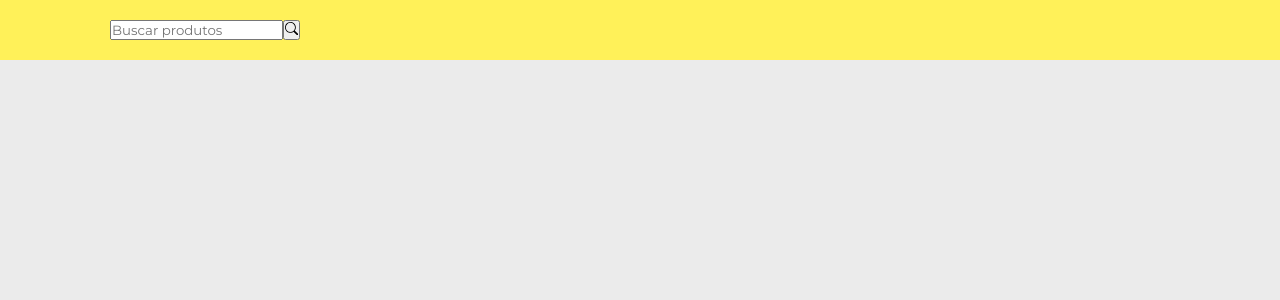
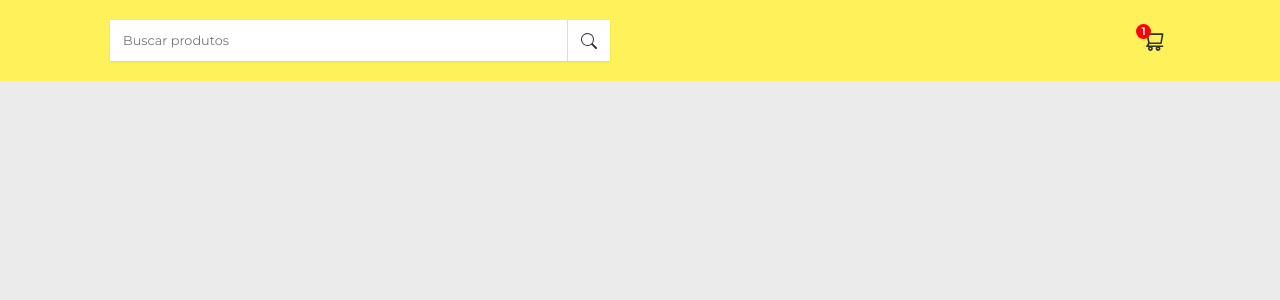
Before and after one commit to gabrielsouzas/shopping-cart, a React (Create React App) app: page / in a window 1280 px wide. Shown: the top 300 px of the page. Built offline with nearby package versions, Linux system fonts and the light colour scheme.

Commit message:
Criação CartButton e correção react-icons

```diff
--- a/package.json
+++ b/package.json
@@ -8,6 +8,7 @@
     "@testing-library/user-event": "^13.5.0",
     "react": "^18.2.0",
     "react-dom": "^18.2.0",
+    "react-icons": "^4.8.0",
     "react-scripts": "5.0.1",
     "web-vitals": "^2.1.4"
   },
--- /dev/null
+++ b/src/components/CartButton/CartButton.css
@@ -0,0 +1,29 @@
+.cart__button {
+  font-size: 1.5rem;
+  display: flex;
+  align-items: center;
+  justify-content: center;
+  padding: 5px;
+  border: none;
+  background: none;
+  cursor: pointer;
+  position: relative;
+  margin-left: 20px;
+  color: #333;
+}
+
+.cart-status {
+  background-color: red;
+  width: 15px;
+  height: 15px;
+  position: absolute;
+  top: 0;
+  left: 0;
+  color: white;
+  font-size: 11px;
+  font-weight: 600;
+  border-radius: 15px;
+  display: flex;
+  align-items: center;
+  justify-content: center;
+}
--- /dev/null
+++ b/src/components/CartButton/CartButton.jsx
@@ -0,0 +1,13 @@
+import React from 'react';
+import { AiOutlineShoppingCart } from 'react-icons/ai';
+
+function CartButton() {
+  return (
+    <button type="button" className="cart__button">
+      <AiOutlineShoppingCart />
+      <span className="cart-status">1</span>
+    </button>
+  );
+}
+
+export default CartButton;
--- a/src/components/Header/Header.jsx
+++ b/src/components/Header/Header.jsx
@@ -2,6 +2,8 @@
 import SearchBar from '../SearchBar/SearchBar';
 
 import './Header.css';
+import CartButton from '../CartButton/CartButton';
+import '../CartButton/CartButton.css';
 
 function Header() {
   return (
@@ -9,7 +11,7 @@
       <div className="container">
 
         <SearchBar/>
-
+        <CartButton />
       </div>
     </header>
   );
--- a/src/components/SearchBar/SearchBar.css
+++ b/src/components/SearchBar/SearchBar.css
@@ -5,8 +5,26 @@
   max-width: 500px;
   justify-content: space-between;
   box-shadow: 0 1px 2px 0 rgba(0, 0, 0, 0.1);
+  gap: 13px;
+  padding-right: 13px;
 }
 
 .search__input {
+  padding: 13px;
+  flex-grow: 1;
+  border: none;
+  outline: none;
+  font-size: 0.8rem;
+  font-weight: 500px;
+  border-right: 1px solid #ddd;
+}
 
+.search__button {
+  background: none;
+  border: none;
+  font-size: 1rem;
+  display: flex;
+  align-items: center;
+  justify-content: center;
+  color: #333;
 }
--- a/src/components/SearchBar/SearchBar.jsx
+++ b/src/components/SearchBar/SearchBar.jsx
@@ -1,19 +1,24 @@
-import React from 'react';
+import React, { useState } from 'react';
 import { BsSearch } from 'react-icons/bs';
 
 import './SearchBar.css';
 
 function SearchBar() {
+
+  const [searchValue, setSearchValue] = useState('');
+
   return (
-    <form>
+    <form className="search-bar">
       <input
         type="search"
+        value={searchValue}/* Coloca o valor aqui porque quem manipula o value é o useState */
         placeholder="Buscar produtos"
         className="search__input"
+        onChange={ ({ target }) => setSearchValue(target.value)}
         required
       />
 
-      <button type="submit" className="search_button">
+      <button type="submit" className="search__button">
         <BsSearch />
       </button>
     </form>
```
Also changed, not shown: 1 other file (tests, documents, lock files or other folders).
